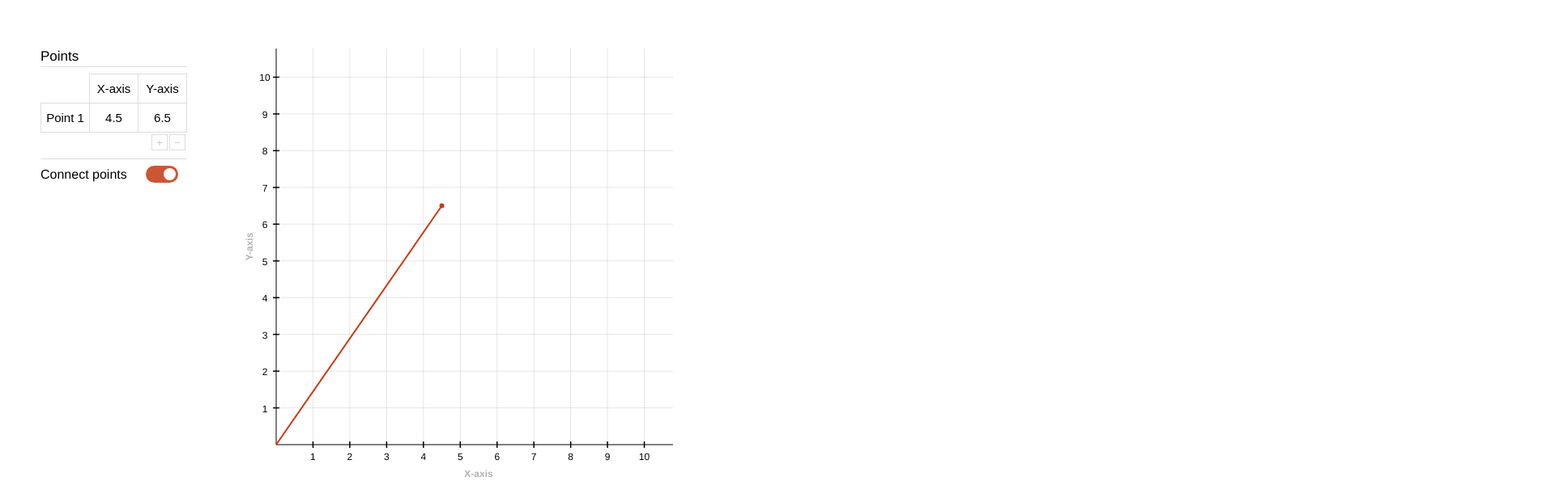
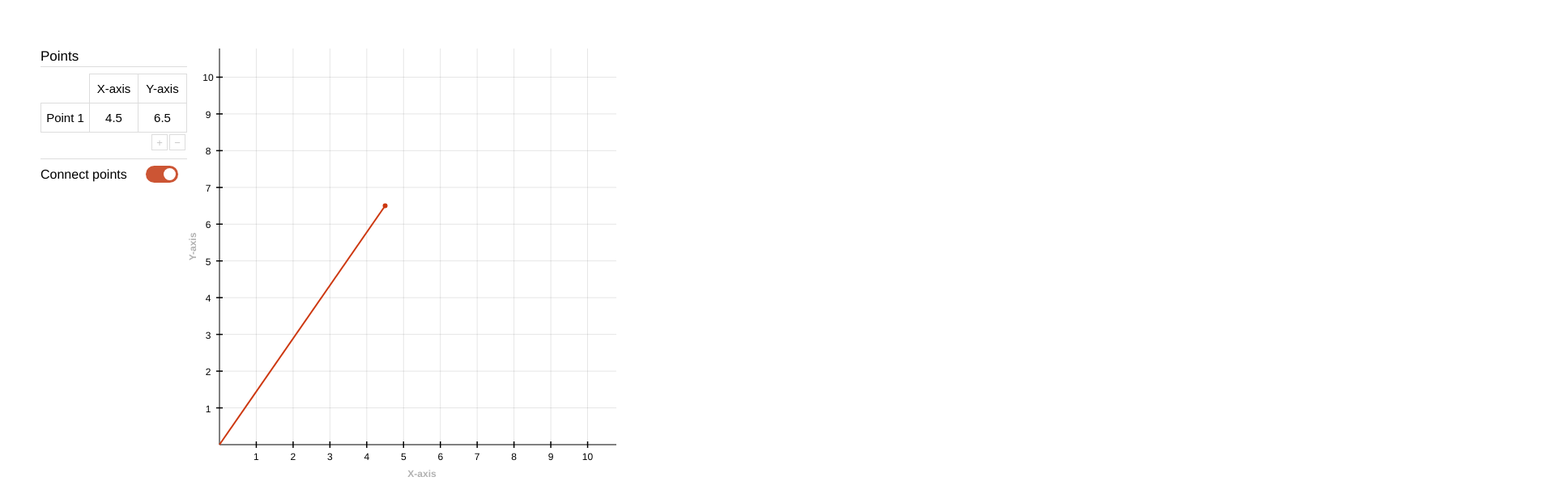
Before and after one commit to MAZI2/mazi2.github.io, a Vue app: page / in a window 1280 px wide. Shown: the top 616 px of the page at 81% size, 1920 px wide, since content can reach past the window. Built offline with nearby package versions, Linux system fonts and the light colour scheme.

Commit message:
Drag set to whole page to fix bugs

```diff
--- a/src/App.vue
+++ b/src/App.vue
@@ -1,6 +1,8 @@
 <template>
+<div id="app" @mousedown="this.$refs.graf.startDrag($event)" @mousemove="this.$refs.graf.move($event)" @mouseup="this.$refs.graf.stopDrag($event)">
   <Table @newvalue="changevalue($event)"></Table>
   <Graph ref="graf" :values="sent"></Graph>
+</div>
 </template>
 
 <script>
@@ -31,6 +33,8 @@ export default {
 #app {
   font-family: Avenir, Helvetica, Arial, sans-serif;
   margin-top: 60px;
+  width: 2000px;
+  height: 2000px;
 }
 body {
   margin: 0;
--- a/src/components/Graph.vue
+++ b/src/components/Graph.vue
@@ -1,5 +1,4 @@
 <template>
-  <div id="Graph" @mousedown="startDrag" @mouseup="stopDrag" @mousemove="move" @mouseleave="stopDrag">
     <svg>
       <line x1="40" y1="490" x2="530" y2="490" stroke="black"/> <!-- X axis line -->
       <line x1="40" y1="0" x2="40" y2="490" stroke="black"/> <!-- Y axis line -->
@@ -8,7 +7,7 @@
       <line class="marks" v-for="point in yAxis.points" v-bind:key="point" x1="36" :y1="490 -point.x" x2="44" :y2="490 -point.x" /> <!-- marks on Y axis -->
 
       <line class="grid" v-for="point in xAxis.points" v-bind:key="point" :x1="point.x + 40" y1="0" :x2="point.x + 40" y2="490" /> <!-- vertical grid lines -->
-      <line class="grid" v-for="point in yAxis.points" v-bind:key="point" x1="40" :y1="490 -point.x" x2="530" :y2="490 -point.x" /> <!-- horizontal grid lines -->
+      <line class="grid" v-for="point in yAxis.points" v-bind:key="point" x1="40" :y1="490 -point.x" x2="530" :y2="490 - point.x" /> <!-- horizontal grid lines -->
 
       <text v-for="point in xAxis.points" v-bind:key="point" :x="point.x + 40" y="509">{{point.value}}</text> <!-- numbers below marks on X axis -->
       <text v-for="point in yAxis.points" v-bind:key="point" x="26" :y="490 - point.x + 5">{{point.value}}</text> <!-- numbers beside marks on Y axis -->
@@ -33,7 +32,6 @@
       <!-- User point hitbox-->
       <circle v-for="userPoint in values.values" v-bind:key="userPoint" @mousedown="visibilityLock(userPoint)" @mouseover="pointNameVisibility(userPoint, 'visible')" @mouseleave="pointNameVisibility(userPoint, 'hidden')" :cx="userPointX(userPoint) + 40" :cy="490 - userPointY(userPoint)" r="10" opacity="0" fill="red"/>
     </svg>
-  </div>
 </template>
 
 <script>
@@ -84,7 +82,7 @@ export default {
   methods: {
     startDrag: function(e) {
       //determines if pointer position is valid and if on X or Y axis
-      if(e.clientX < $("svg").offset().left + 530 && $("svg").offset().left + 30 < e.clientX && e.clientY < $("svg").offset().top + 510 && $("svg").offset().top < e.clientY) {
+
         if(e.clientY < $("svg").offset().top + 500 && $("svg").offset().top + 480 < e.clientY) {
           this.s = this.xAxis; //selected axis
           this.dragging = true;
@@ -94,18 +92,16 @@ export default {
           this.dragging = true;
           this.yAxis.start = e.clientY;
         }
-      }
+
     },
     stopDrag: function(e) {
       if(this.dragging) {
-        this.dragging = false;
-        if(e.clientX < $("svg").offset().left + 530 && $("svg").offset().left < e.clientX && e.clientY < $("svg").offset().top + 530 && $("svg").offset().top < e.clientY) {
           if(this.s == this.xAxis) {
             this.xAxis.posSave = this.xAxis.posSave + this.xAxis.start - e.clientX //saved position
           } else if(this.s == this.yAxis) {
             this.yAxis.posSave = this.yAxis.posSave + this.yAxis.start - e.clientY
           }
-        }
+        this.dragging = false
       }
     },
     move: function(e) {
@@ -165,7 +161,12 @@ export default {
 
         //set point numbers on axis
         for(var c = 0; c < this.s.points.length; c++) {
-          this.s.points[c].value = (c + 1) * this.s.mult;
+          var val = (c + 1) * this.s.mult;
+          if(val < 1 && val.toString().split(".")[1].length > 2) {
+            this.s.points[c].value = val.toFixed(2);
+          } else {
+            this.s.points[c].value = val
+          }
         }
       }
     },
@@ -231,13 +232,13 @@ export default {
 }
 </script>
 <style>
-#Graph {
+svg{
   float: left;
   margin-left: 70px;
-}
-#Graph svg{
   width: 530px;
   height: 530px;
+  display: block;
+  margin: auto;
 }
 line {
   stroke: rgb(0, 0, 0);
--- a/src/components/Table.vue
+++ b/src/components/Table.vue
@@ -201,4 +201,10 @@ input:checked + .slider:before {
   margin: 0px;
   margin-bottom: -6px;
 }
+#graphLabel, #pointsLabel {
+  -webkit-user-select: none;
+  -moz-user-select: none;
+  -ms-user-select: none;
+  user-select: none;
+}
 </style>
```
